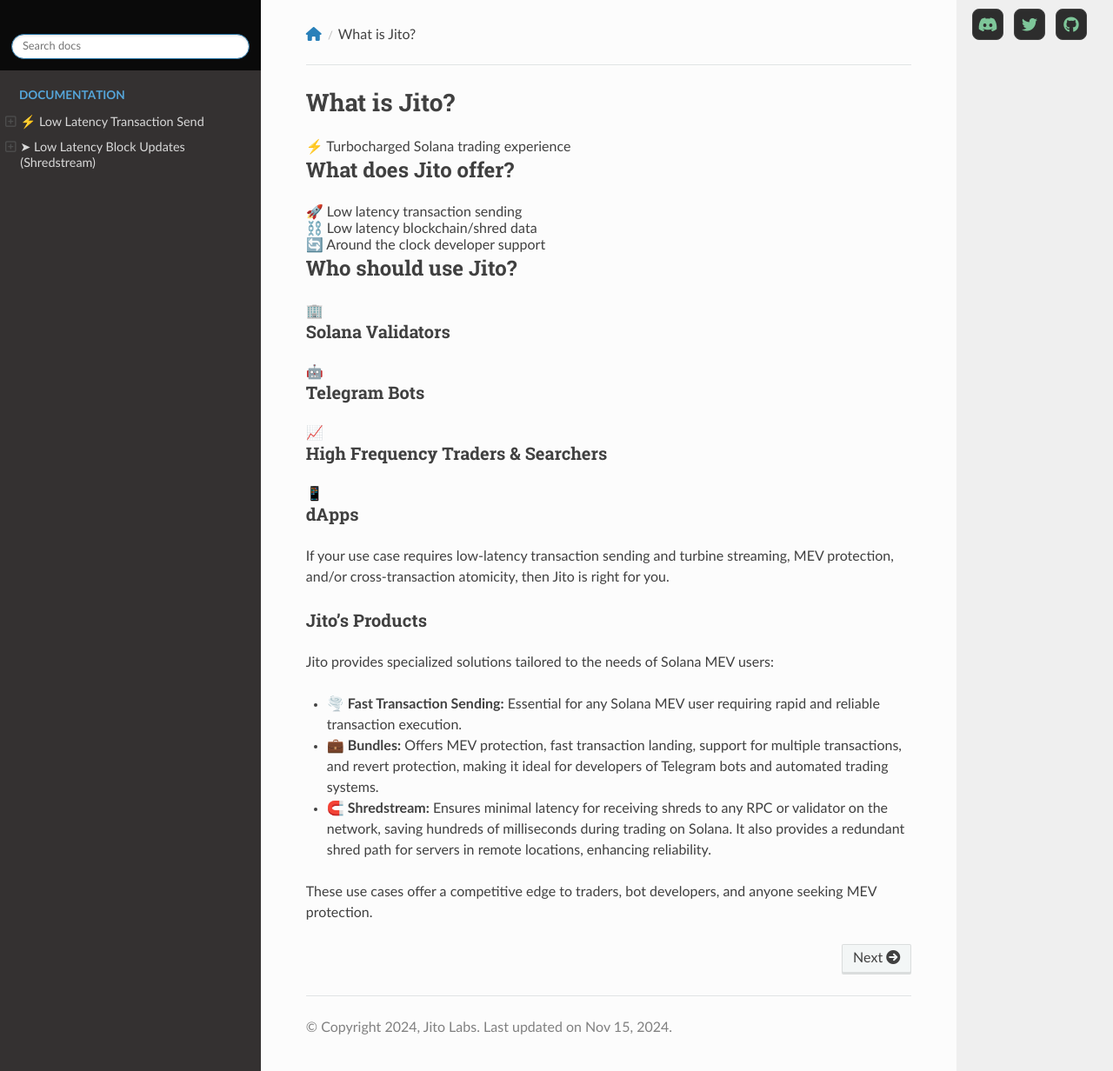
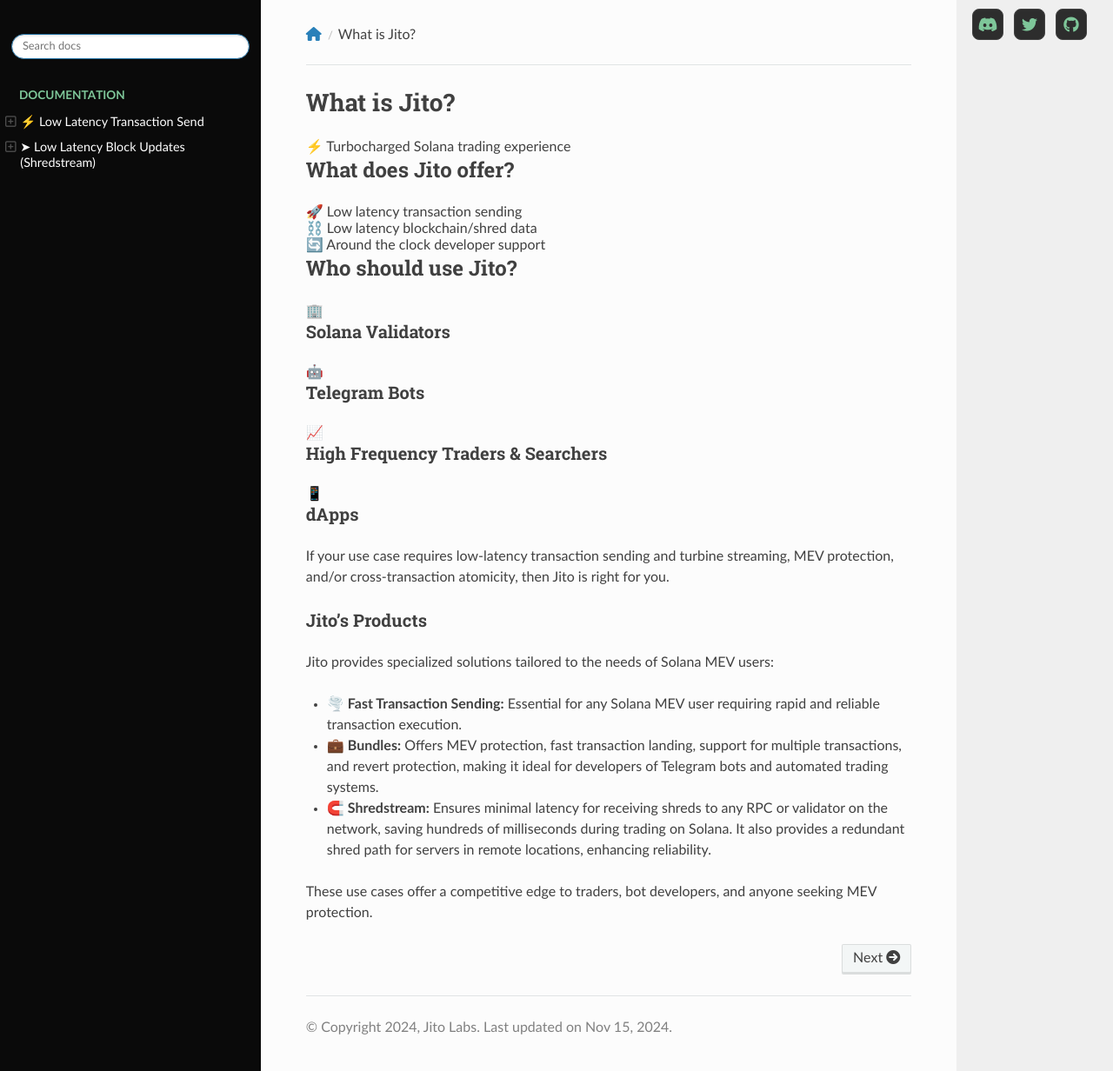
Before and after one commit to jito-labs/jito-docs, a Sphinx documentation site: the page built from docs/source/index.md, in a window 1280 px wide and 1232 px high. Shown: the whole window at 87% size. Built offline with Sphinx 7.4.7 and the Read the Docs theme 3.1.0, drawn with Linux system fonts in a browser that asks for light colours.

Commit message:
Update layout.html

```diff
--- a/docs/source/_templates/layout.html
+++ b/docs/source/_templates/layout.html
@@ -2,6 +2,14 @@
 
 {% block extrahead %}
     {{ super() }}
+    <!-- SEO Meta Tags -->
+    <meta name="description" content="Documentation for Jito Labs - High Performance Solana Infrastructure, Block Engine, and MEV Solutions">
+    <meta name="keywords" content="solana, jito, mev, block engine, blockchain, trading, infrastructure">
+    <meta property="og:title" content="{{ title|striptags|e }} - Jito Labs Documentation">
+    <meta property="og:description" content="Documentation for Jito Labs - High Performance Solana Infrastructure, Block Engine, and MEV Solutions">
+    <meta property="og:type" content="website">
+    <meta property="og:url" content="https://docs.jito.wtf{{ pagename }}">
+    <meta property="og:image" content="https://docs.jito.wtf/_static/images/Jitolabs_Logo_White.png">
     <style>
         /* Social header styling */
         .social-header {
@@ -39,6 +47,27 @@
             font-size: 18px;
         }
 
+        /* Read the Docs Theme Customizations */
+        .wy-nav-side {
+            background: #0a0a0a;
+        }
+
+        .wy-side-nav-search {
+            background-color: #0a0a0a;
+        }
+
+        .wy-menu-vertical header, .wy-menu-vertical p.caption {
+            color: #7ec699;
+        }
+
+        .wy-menu-vertical a {
+            color: #ffffff;
+        }
+
+        .wy-menu-vertical a:hover {
+            background-color: #2d2d2d;
+        }
+
         /* Mobile adjustments */
         @media screen and (max-width: 768px) {
             .social-header {
```
